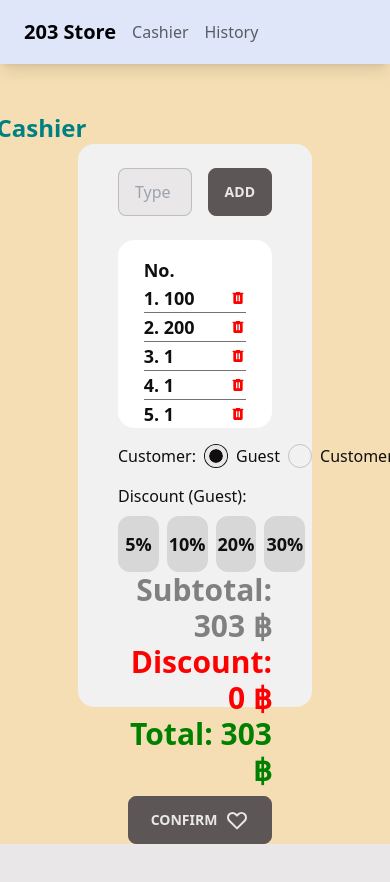
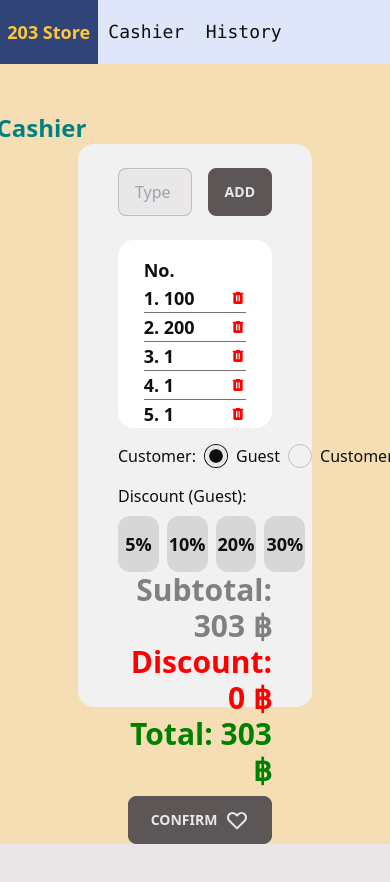
Before and after one commit to TanasitISTG/203-Store, a Vue app: page / in a window 390 px wide. Shown: the top 882 px of the page. Built offline with nearby package versions, Linux system fonts and the light colour scheme.

Commit message:
Refactor Navbar component to improve mobile responsiveness and readability

```diff
--- a/src/components/Navbar.vue
+++ b/src/components/Navbar.vue
@@ -3,21 +3,17 @@
 </script>
 
 <template>
-    <nav class="relative flex w-full flex-wrap items-center justify-start bg-[#DFE6F9] py-3 shadow-lg">
-        <div class="flex w-full flex-wrap items-center justify-between px-6">
-            <div class="flex basis-auto items-center">
-                <p class="pr-2 text-xl font-extrabold text-black" href="#">203 Store</p>
-                <ul class="list-style-none mr-auto flex flex-row pl-0">
-                    <li class="p-2">
-                        <a class="p-0 text-black opacity-60 hover:opacity-80 lg:px-2" href="#">Cashier</a>
-                    </li>
-                    <li class="p-2">
-                        <a class="p-0 text-black opacity-60 hover:opacity-80 lg:px-2" href="#">History</a>
-                    </li>
-                </ul>
-            </div>
+    <div class="navbar bg-[#DFE6F9] p-0 h-16 min-h-0">
+        <div class="w-1/12 h-full bg-[#304477] max-sm:w-3/12">
+            <p class="text-3xl text-[#FFC635] font-bold mx-auto max-sm:text-lg">203 Store</p>
         </div>
-    </nav>
+        <div class="w-1/12 h-full max-sm:w-3/12">
+            <p class="text-xl font-mono mx-auto max-sm:text-lg">Cashier</p>
+        </div>
+        <div class="w-1/12 h-full max-sm:w-3/12">
+            <p class="text-xl font-mono mx-auto max-sm:text-lg">History</p>
+        </div>
+    </div>
 </template>
 
 <style scoped></style>
```
